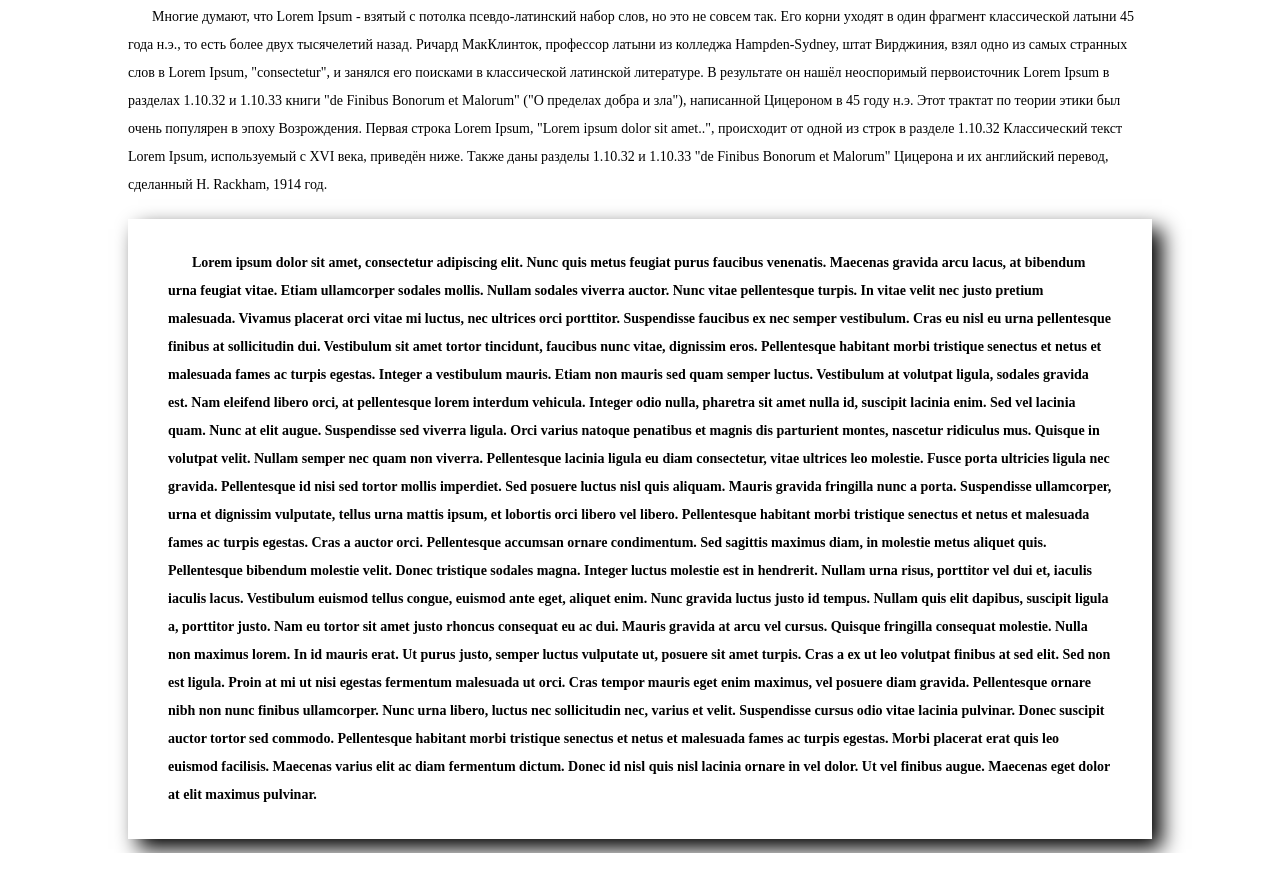
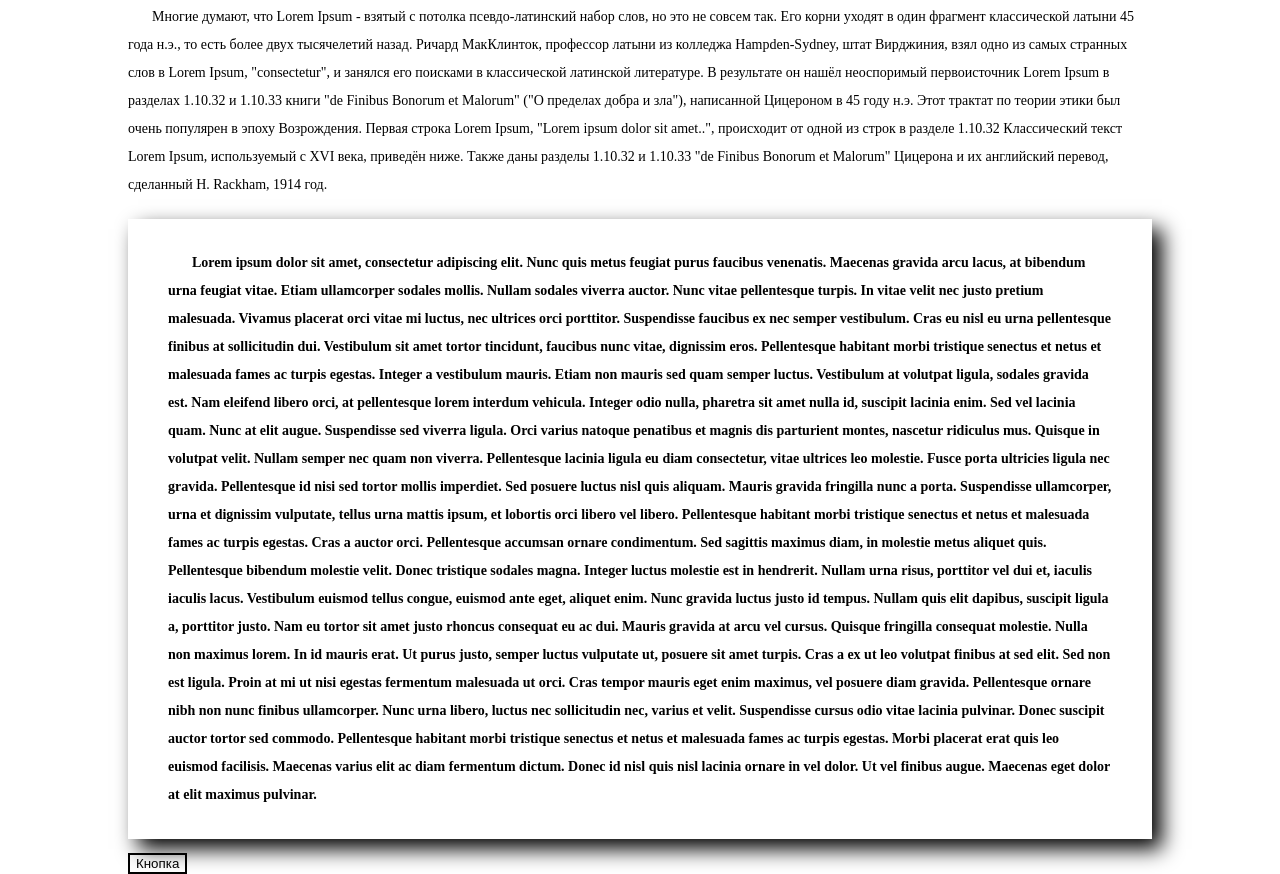
Before and after one commit to Igor-Melnyk/testGIT, a plain HTML site: page index.html in a window 1280 px wide. Shown: the part 303-1177 px from the top of the page. Before the commit the page ends 1156 px from the top, so only its background shows below. Drawn offline with Linux system fonts and the light colour scheme.

Commit message:
Добавление кнопки и стилей

```diff
--- a/css/main.css
+++ b/css/main.css
@@ -19,3 +19,10 @@ p {
 	font-weight: bold;
 	box-shadow: 10px 10px 20px #000;
 }
+.button {
+	background-color: transparent;
+	border: 2px solid #000;S
+}
+.button:hover {
+	cursor: pointer;
+}
--- a/index.html
+++ b/index.html
@@ -18,5 +18,6 @@
 	Suspendisse sed viverra ligula. Orci varius natoque penatibus et magnis dis parturient montes, nascetur ridiculus mus. Quisque in volutpat velit. Nullam semper nec quam non viverra. Pellentesque lacinia ligula eu diam consectetur, vitae ultrices leo molestie. Fusce porta ultricies ligula nec gravida. Pellentesque id nisi sed tortor mollis imperdiet. Sed posuere luctus nisl quis aliquam. Mauris gravida fringilla nunc a porta. Suspendisse ullamcorper, urna et dignissim vulputate, tellus urna mattis ipsum, et lobortis orci libero vel libero. Pellentesque habitant morbi tristique senectus et netus et malesuada fames ac turpis egestas. Cras a auctor orci. Pellentesque accumsan ornare condimentum. Sed sagittis maximus diam, in molestie metus aliquet quis. Pellentesque bibendum molestie velit.
 	Donec tristique sodales magna. Integer luctus molestie est in hendrerit. Nullam urna risus, porttitor vel dui et, iaculis iaculis lacus. Vestibulum euismod tellus congue, euismod ante eget, aliquet enim. Nunc gravida luctus justo id tempus. Nullam quis elit dapibus, suscipit ligula a, porttitor justo. Nam eu tortor sit amet justo rhoncus consequat eu ac dui. Mauris gravida at arcu vel cursus. Quisque fringilla consequat molestie. Nulla non maximus lorem. In id mauris erat. Ut purus justo, semper luctus vulputate ut, posuere sit amet turpis. Cras a ex ut leo volutpat finibus at sed elit. Sed non est ligula.
 	Proin at mi ut nisi egestas fermentum malesuada ut orci. Cras tempor mauris eget enim maximus, vel posuere diam gravida. Pellentesque ornare nibh non nunc finibus ullamcorper. Nunc urna libero, luctus nec sollicitudin nec, varius et velit. Suspendisse cursus odio vitae lacinia pulvinar. Donec suscipit auctor tortor sed commodo. Pellentesque habitant morbi tristique senectus et netus et malesuada fames ac turpis egestas. Morbi placerat erat quis leo euismod facilisis. Maecenas varius elit ac diam fermentum dictum. Donec id nisl quis nisl lacinia ornare in vel dolor. Ut vel finibus augue. Maecenas eget dolor at elit maximus pulvinar. </p>
+	<button class="button">Кнопка</button>
 </body>
 </html>
```
